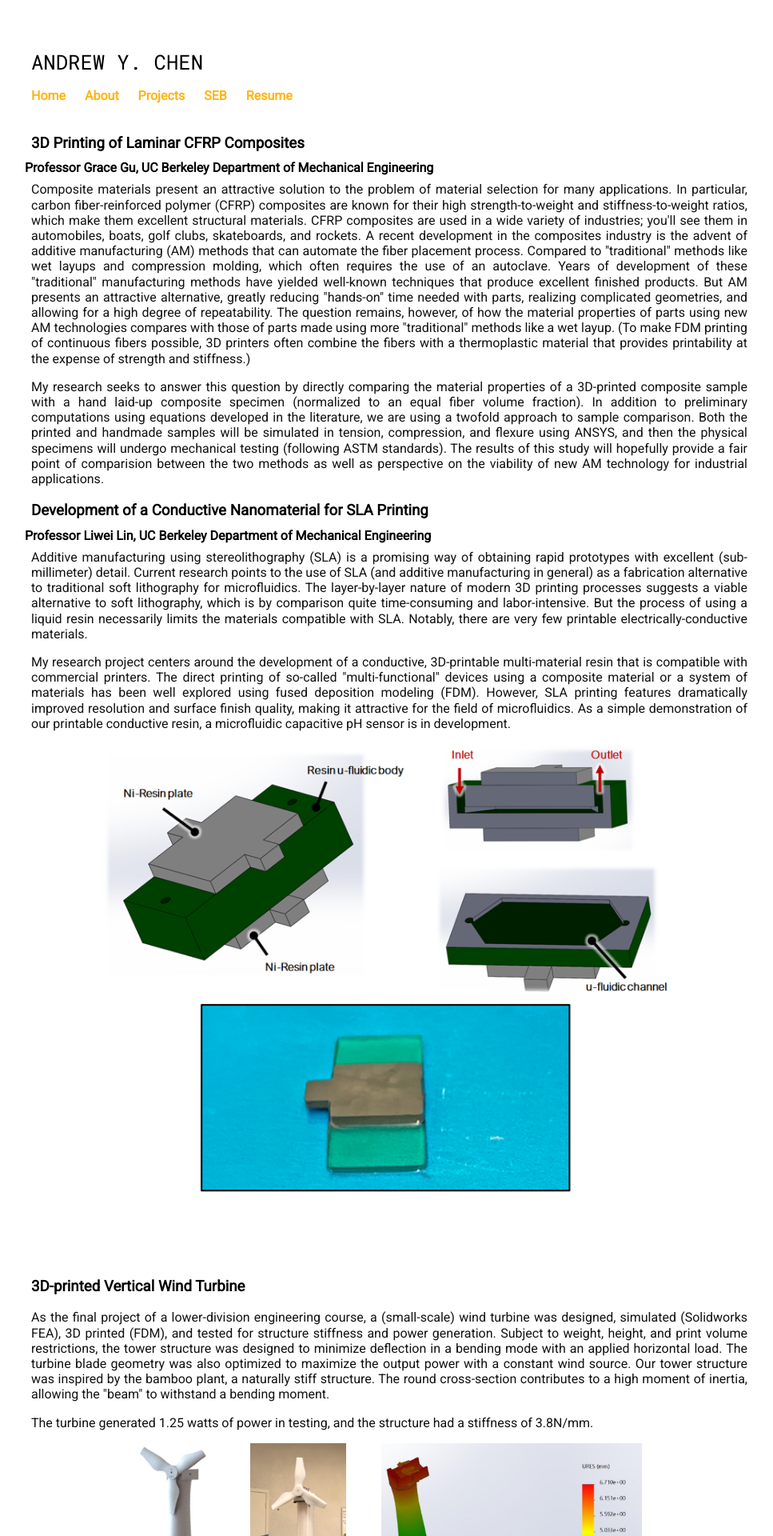
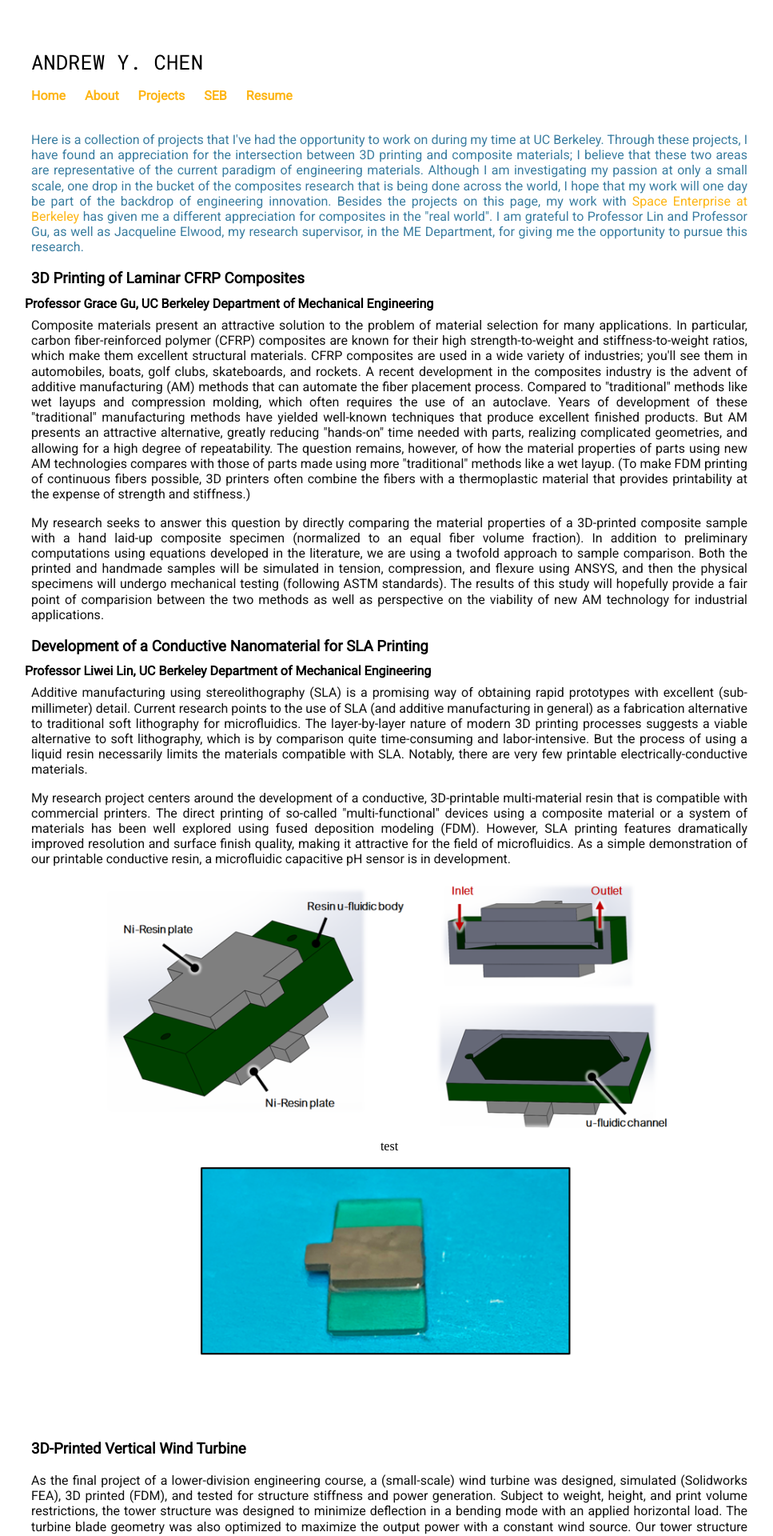
Before and after one commit to carbonheliumnitrogen/carbonheliumnitrogen.github.io, a Jekyll site: the page built from projects.html, in a window 1280 px wide. Shown: the top 1920 px of the page at 80% size, without its empty margins (153-1120 px from the left). Built offline with Jekyll 4.4.1, drawn with Linux system fonts in a browser that asks for light colours.

Commit message:
Update projects.html

```diff
--- a/projects.html
+++ b/projects.html
@@ -23,10 +23,15 @@
 #row {
    text-align:center;
 }
-
+#headerone{
+	    font-family:'Roboto', 'Helvetica', 'Sans-Serif';
+color:#3B7EA1;
+	}
 </style>
 </head>
 <div class="blurb">
+	<p id="headerone"> Here is a collection of projects that I've had the opportunity to work on during my time at UC Berkeley. Through these projects, I have found an appreciation for the intersection between 3D printing and composite materials; I believe that these two areas are representative of the current paradigm of engineering materials. Although I am investigating my passion at only a small scale, one drop in the bucket of the composites research that is being done across the world, I hope that my work will one day be part of the backdrop of engineering innovation. Besides the projects on this page, my work with <a href="/seb.html"> Space Enterprise at Berkeley </a> has given me a different appreciation for composites in the "real world". I am grateful to Professor Lin and Professor Gu, as well as Jacqueline Elwood, my research supervisor, in the ME Department, for giving me the opportunity to pursue this research.</p>
+
 	<h3>3D Printing of Laminar CFRP Composites</h3>
 	<h4>Professor Grace Gu, UC Berkeley Department of Mechanical Engineering</h4>
 	<p>Composite materials present an attractive solution to the problem of material selection for many applications. In particular, carbon fiber-reinforced polymer (CFRP) composites are known for their high strength-to-weight and stiffness-to-weight ratios, which make them excellent structural materials. CFRP composites are used in a wide variety of industries; you'll see them in automobiles, boats, golf clubs, skateboards, and rockets. A recent development in the composites industry is the advent of additive manufacturing (AM) methods that can automate the fiber placement process. Compared to "traditional" methods like wet layups and compression molding, which often requires the use of an autoclave. Years of development of these "traditional" manufacturing methods have yielded well-known techniques that produce excellent finished products. But AM presents an attractive alternative, greatly reducing "hands-on" time needed with parts, realizing complicated geometries, and allowing for a high degree of repeatability. The question remains, however, of how the material properties of parts using new AM technologies compares with those of parts made using more "traditional" methods like a wet layup. (To make FDM printing of continuous fibers possible, 3D printers often combine the fibers with a thermoplastic material that provides printability at the expense of strength and stiffness.)</p>
@@ -38,11 +43,14 @@
 	<p>Additive manufacturing using stereolithography (SLA) is a promising way of obtaining rapid prototypes with excellent (sub-millimeter) detail. Current research points to the use of SLA (and additive manufacturing in general) as a fabrication alternative to traditional soft lithography for microfluidics. The layer-by-layer nature of modern 3D printing processes suggests a viable alternative to soft lithography, which is by comparison quite time-consuming and labor-intensive. But the process of using a liquid resin necessarily limits the materials compatible with SLA. Notably, there are very few printable electrically-conductive materials. </p>
 	<p> My research project centers around the development of a conductive, 3D-printable multi-material resin that is compatible with commercial printers. The direct printing of so-called "multi-functional" devices using a composite material or a system of materials has been well explored using fused deposition modeling (FDM). However, SLA printing features dramatically improved resolution and surface finish quality, making it attractive for the field of microfluidics. As a simple demonstration of our printable conductive resin, a microfluidic capacitive pH sensor is in development.</p>
 <div id="row">
+	<figure>
     <img class="columntwo" src="A1.png">
+		<figcaption> test </figcaption>
+	</figure>
     <img class="columntwo" src="A2.png">
 </div>
 
-	<h3>3D-printed Vertical Wind Turbine</h3>
+	<h3>3D-Printed Vertical Wind Turbine</h3>
 	<p>As the final project of a lower-division engineering course, a (small-scale) wind turbine was designed, simulated (Solidworks FEA), 3D printed (FDM), and tested for structure stiffness and power generation. Subject to weight, height, and print volume restrictions, the tower structure was designed to minimize deflection in a bending mode with an applied horizontal load. The turbine blade geometry was also optimized to maximize the output power with a constant wind source. Our tower structure was inspired by the bamboo plant, a naturally stiff structure. The round cross-section contributes to a high moment of inertia, allowing the "beam" to withstand a bending moment. </p>
 	<p> The turbine generated 1.25 watts of power in testing, and the structure had a stiffness of 3.8N/mm. </p>
 <div id="row">
```
